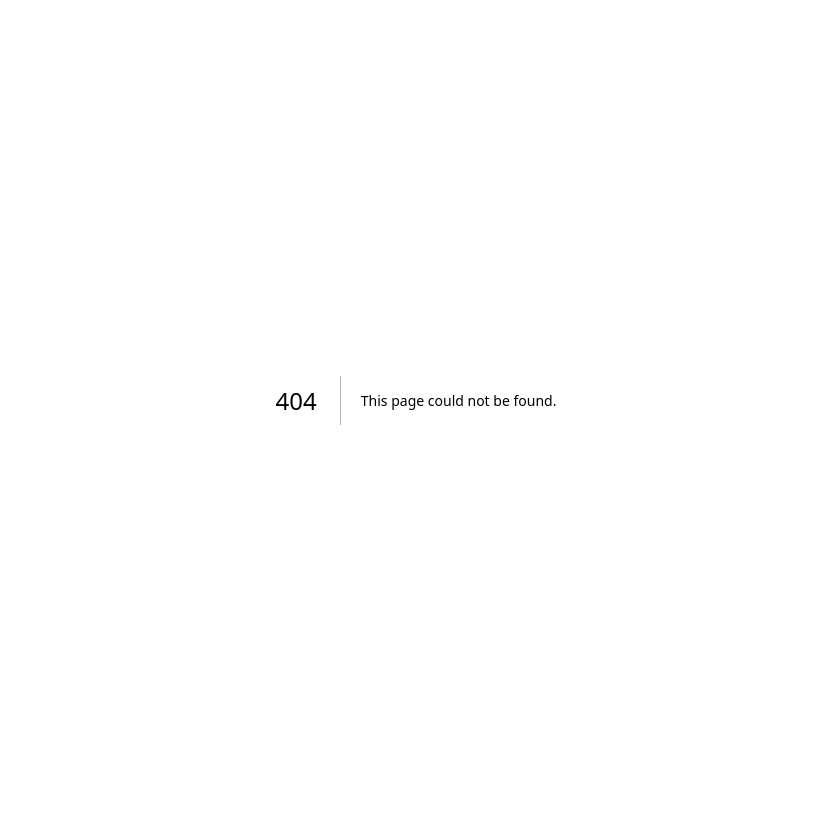
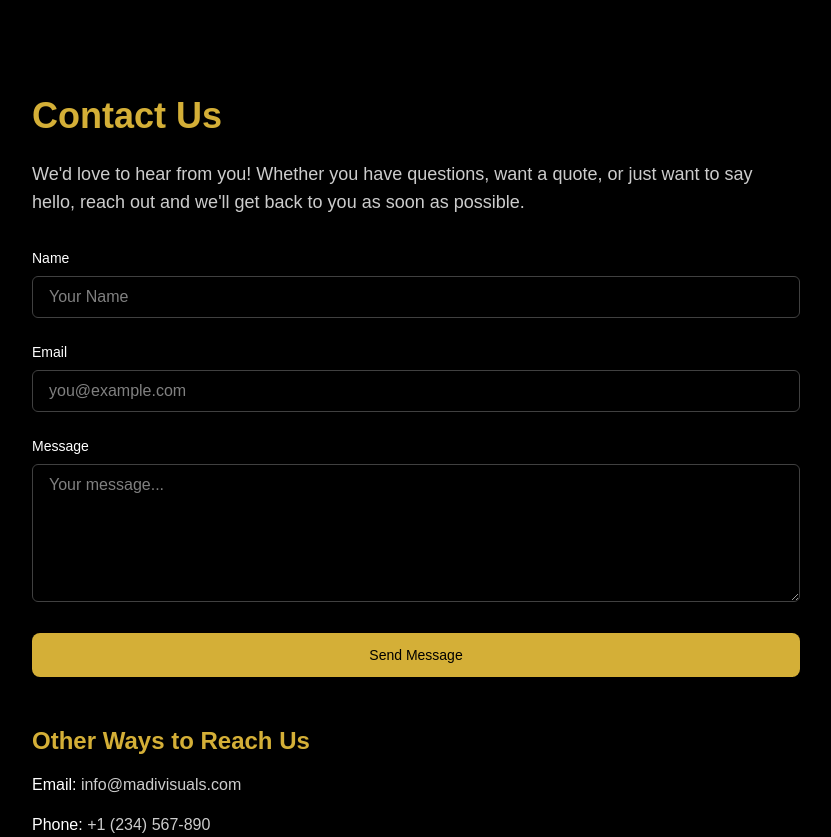
Before and after one commit to samuelomondi2/madi-visuals-2, a Next.js app in the folder frontend/: page /contact in a window 1280 px wide. Before the commit this address had no page. Shown: the whole page, without its empty margins (224-1055 px from the left). Before the commit the page ends 800 px from the top, so only its background shows below. Built offline with nearby package versions, Linux system fonts and the light colour scheme.

Commit message:
contact page

```diff
--- /dev/null
+++ b/frontend/pages/contact.tsx
@@ -0,0 +1,73 @@
+// ./app/contact/page.tsx
+import Link from "next/link";
+import Image from "next/image";
+
+export default function ContactPage() {
+  return (
+    <main className="min-h-screen bg-black text-white pt-24 px-6 md:px-12">
+      <section className="mx-auto max-w-3xl">
+        <h1 className="mb-6 text-4xl font-bold text-[#D4AF37]">Contact Us</h1>
+        <p className="mb-8 text-lg text-white/80">
+          We'd love to hear from you! Whether you have questions, want a quote, or just want to say hello, reach out and we'll get back to you as soon as possible.
+        </p>
+
+        <form className="space-y-6">
+          <div>
+            <label htmlFor="name" className="block mb-2 text-sm font-medium">
+              Name
+            </label>
+            <input
+              type="text"
+              id="name"
+              name="name"
+              placeholder="Your Name"
+              className="w-full rounded-md border border-neutral-700 bg-black/50 px-4 py-2 text-white placeholder-white/50 focus:border-[#D4AF37] focus:outline-none"
+              required
+            />
+          </div>
+
+          <div>
+            <label htmlFor="email" className="block mb-2 text-sm font-medium">
+              Email
+            </label>
+            <input
+              type="email"
+              id="email"
+              name="email"
+              placeholder="you@example.com"
+              className="w-full rounded-md border border-neutral-700 bg-black/50 px-4 py-2 text-white placeholder-white/50 focus:border-[#D4AF37] focus:outline-none"
+              required
+            />
+          </div>
+
+          <div>
+            <label htmlFor="message" className="block mb-2 text-sm font-medium">
+              Message
+            </label>
+            <textarea
+              id="message"
+              name="message"
+              rows={5}
+              placeholder="Your message..."
+              className="w-full rounded-md border border-neutral-700 bg-black/50 px-4 py-2 text-white placeholder-white/50 focus:border-[#D4AF37] focus:outline-none"
+              required
+            ></textarea>
+          </div>
+
+          <button
+            type="submit"
+            className="w-full rounded-lg bg-[#D4AF37] px-5 py-3 text-sm font-medium text-black transition hover:opacity-90"
+          >
+            Send Message
+          </button>
+        </form>
+
+        <div className="mt-12 space-y-4">
+          <h2 className="text-2xl font-semibold text-[#D4AF37]">Other Ways to Reach Us</h2>
+          <p>Email: <Link href="mailto:info@madivisuals.com" className="text-white/80 hover:text-[#D4AF37]">info@madivisuals.com</Link></p>
+          <p>Phone: <Link href="tel:+1234567890" className="text-white/80 hover:text-[#D4AF37]">+1 (234) 567-890</Link></p>
+        </div>
+      </section>
+    </main>
+  );
+}
```
